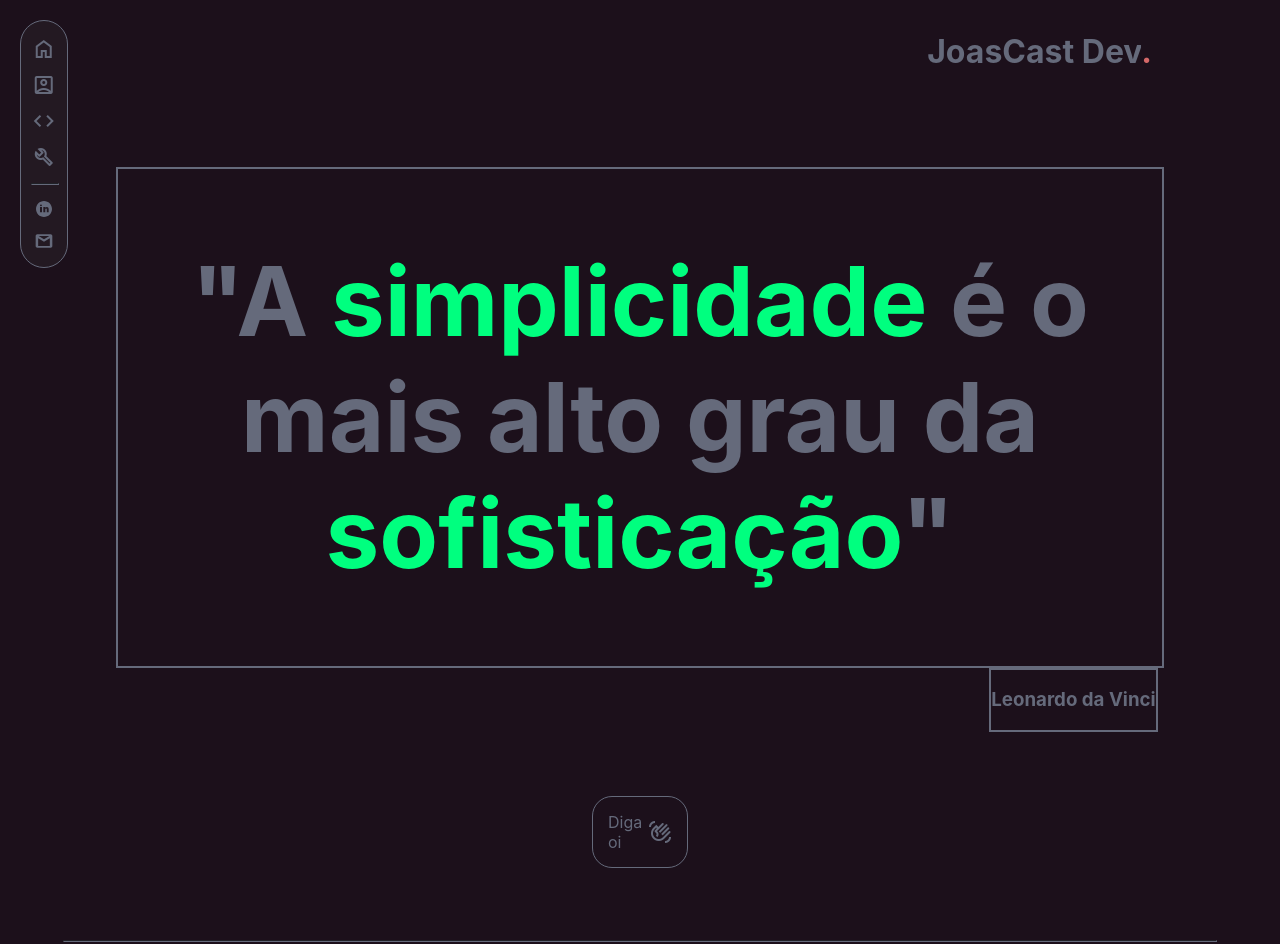
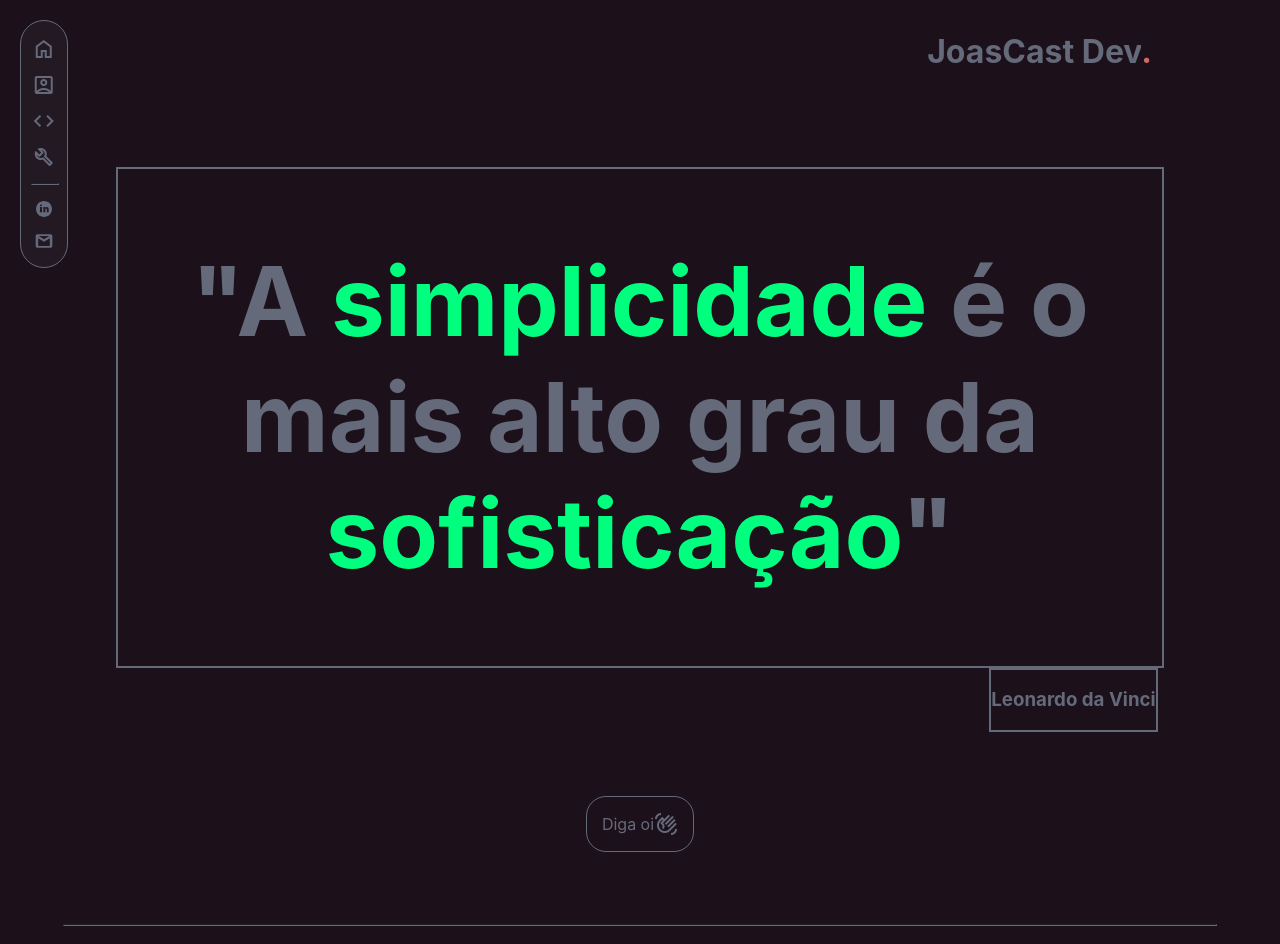
Before and after one commit to JoasCast/portifolio-front-end, a React (Create React App) app: page / in a window 1280 px wide. Shown: the top 944 px of the page. Built offline with nearby package versions, Linux system fonts and the light colour scheme.

Commit message:
espaço do diga oi
arrumar o espaço do diga oi para notebook

```diff
--- a/src/pages/home/home.css
+++ b/src/pages/home/home.css
@@ -49,7 +49,6 @@
     display: flex;
     align-items: center;
     justify-content: space-between;
-    width: 5%;
     padding: 15px;
     margin: 5%;
     border: 1px solid #656A7B;
```
